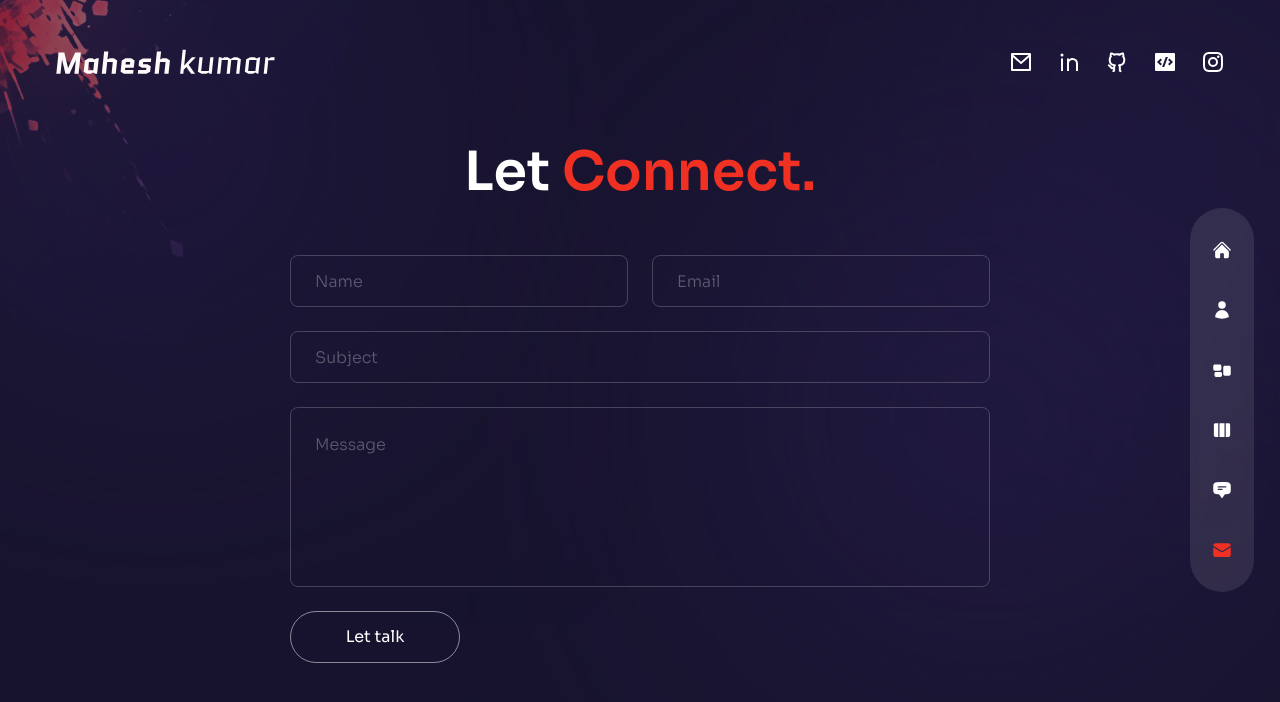
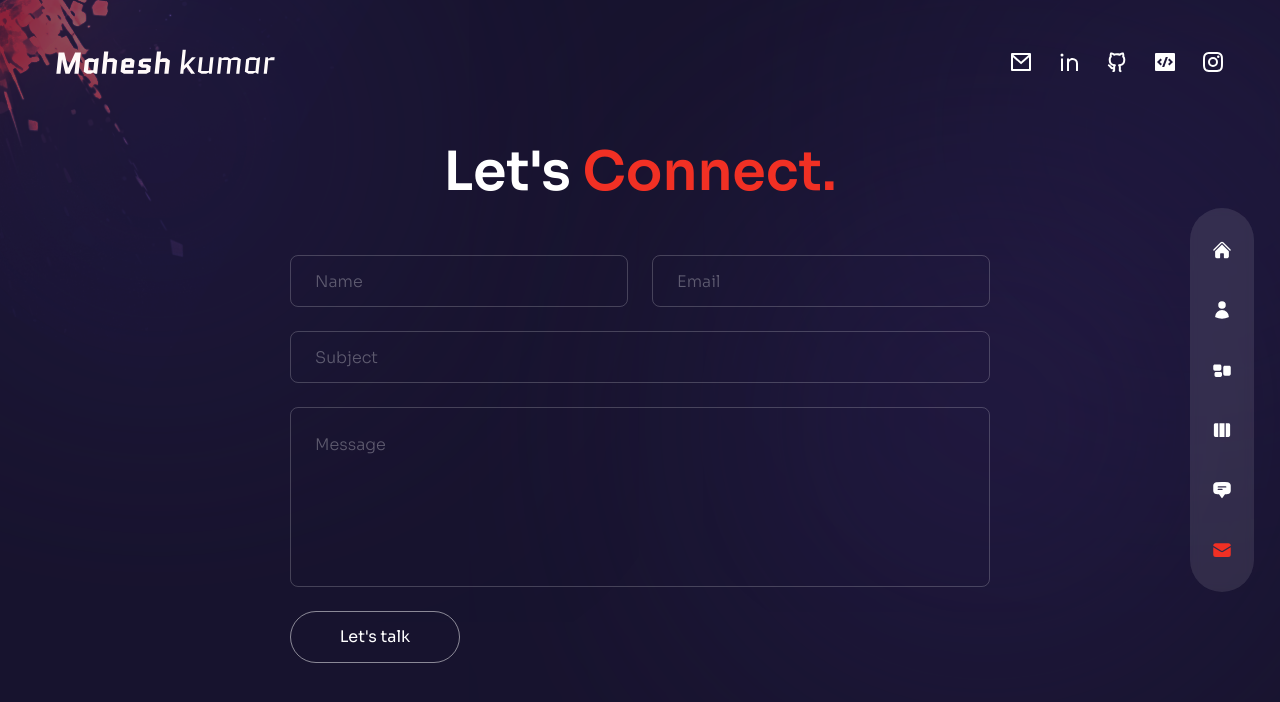
Before and after one commit to Mahesh7Kumar/Myportfolio, a Next.js app: page /contact in a window 1280 px wide. Shown: the top 702 px of the page. Built offline with nearby package versions, Linux system fonts and the light colour scheme.

Commit message:
Update index.js

```diff
--- a/pages/contact/index.js
+++ b/pages/contact/index.js
@@ -43,7 +43,7 @@ const Contact = () => {
             animate='show'
             exit='hidden'
             className='h2 text-center mb-12'>
-            Let <span className='text-accent'>Connect.</span>
+              {"Let's "} <span className='text-accent'>Connect.</span>
           </motion.h2>
 
           {/* form */}
@@ -94,7 +94,7 @@ const Contact = () => {
               overflow-hidden hover:border-accent group relative'>
               <span className='group-hover:-translate-y-[120%] group-hover:opacity-0
                 transition-all duration-500'>
-                Let talk
+                {"Let's talk"}
               </span>
               <BsArrowRight className='-translate-y-[120%] opacity-0 group-hover:flex
               group-hover:-translate-y-0 group-hover:opacity-100 transition-all
```
